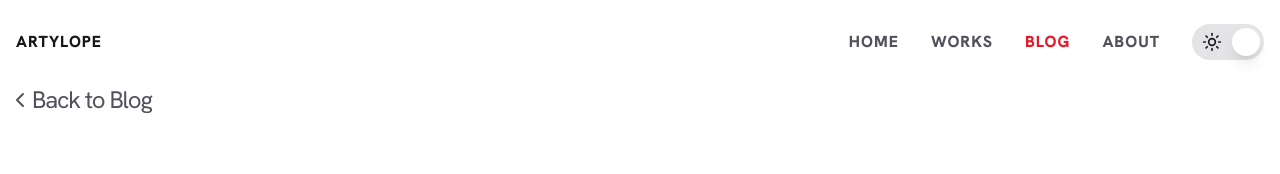
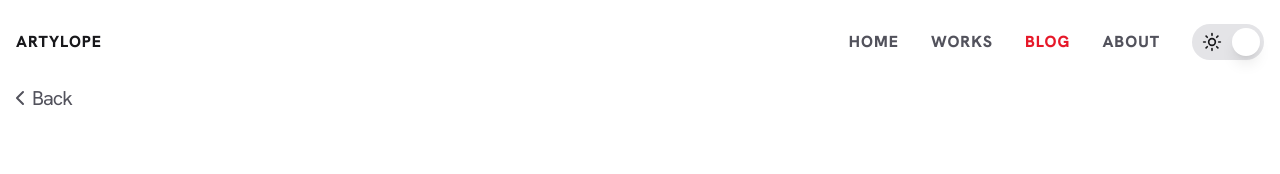
Before and after one commit to artylope/artylope-blocks, a Next.js app: page /blog/10-ideas-that-shaped-how-I-think-about-work in a window 1280 px wide. Shown: the top 174 px of the page. Built offline with nearby package versions, Linux system fonts and the light colour scheme.

Commit message:
backlink

```diff
--- a/src/app/blog/[slug]/page.tsx
+++ b/src/app/blog/[slug]/page.tsx
@@ -21,7 +21,7 @@ export default async function BlogPostPage({ params }: BlogPostPageProps) {
     <>
       <Header />
       <div className="container">
-        <BackLink link="/blog" label="Back to Blog" />
+        <BackLink link="/blog" label="Back" />
 
 
         <article className="max-w-xl mx-auto lg:py-16 py-8 lg:space-y-8 space-y-4">
--- a/src/app/components/BackLink.tsx
+++ b/src/app/components/BackLink.tsx
@@ -10,7 +10,7 @@ const BackLink = ({ link, label }: BackLinkProps) => {
   return (
     <Link
       href={link}
-      className="-ml-2 inline-flex items-center mb-4 transition-colors content-default  tracking-tighter text-2xl">
+      className="-ml-2 inline-flex items-center mb-4 transition-colors content-default  tracking-tighter text-xl">
       <ChevronLeft size={24} />
       {label}
     </Link>
```
